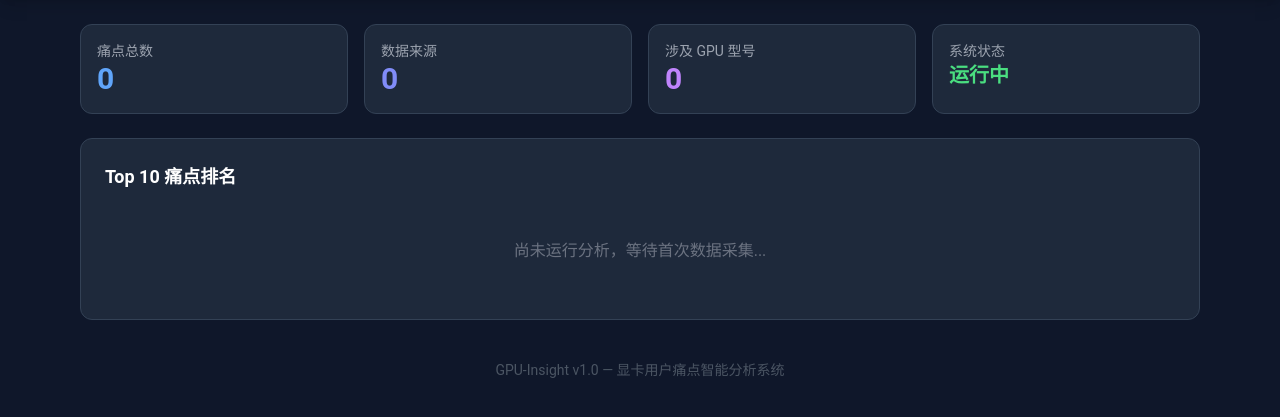
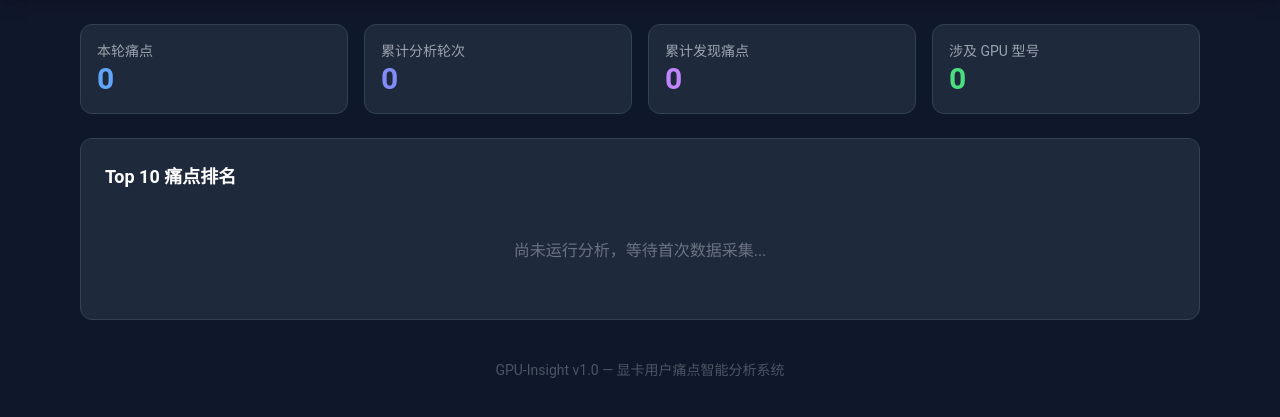
Before and after one commit to JeromeZhou/VibeDev, a FastAPI app: page / in a window 1280 px wide. Shown: the part 92-509 px from the top of the page. Run offline with FastAPI, Linux system fonts and the light colour scheme; data that the repository does not hold is empty; some libraries are stand-ins or nearby versions.

Commit message:
feat: 累计统计卡片 + 报告趋势图标修复
- 首页: 累计分析轮次/累计发现痛点/GPU型号数(从DB读取)
- 报告: 趋势图标修复(rising→↑, falling→↓, new→★)
- Web: 累计统计API(_get_cumulative_stats)

Co-Authored-By: Claude Opus 4.6 <noreply@anthropic.com>

```diff
--- a/src/reporters/__init__.py
+++ b/src/reporters/__init__.py
@@ -25,7 +25,7 @@ def generate_report(rankings: list[dict], config: dict) -> str:
         models = ", ".join(gpu.get("models", [])) or "-"
         mfrs = ", ".join(gpu.get("manufacturers", [])) or "-"
         sources = ", ".join(r.get("sources", []))
-        trend_icon = {"new": "NEW", "accelerating": "UP", "stable": "->", "declining": "DN"}.get(r.get("trend", ""), "")
+        trend_icon = {"new": "★", "rising": "↑", "stable": "→", "falling": "↓"}.get(r.get("trend", ""), "")
         lines.append(f"| {r['rank']} | {r['pain_point']} | {r['pphi_score']} | {models} | {mfrs} | {sources} | {trend_icon} |")
 
     lines.extend(["", "## 痛点详情\n"])
--- a/src/web/app.py
+++ b/src/web/app.py
@@ -85,15 +85,31 @@ def _get_source_distribution() -> dict:
         return {"labels": [], "data": [], "backgroundColor": []}
 
 
+def _get_cumulative_stats() -> dict:
+    """从 DB 获取累计统计"""
+    try:
+        from src.utils.db import get_db
+        conn = get_db()
+        total_posts = conn.execute("SELECT COUNT(*) as c FROM posts").fetchone()["c"]
+        total_runs = conn.execute("SELECT COUNT(DISTINCT run_date) as c FROM pphi_history").fetchone()["c"]
+        total_pains = conn.execute("SELECT COUNT(DISTINCT pain_point) as c FROM pphi_history").fetchone()["c"]
+        conn.close()
+        return {"total_posts": total_posts, "total_runs": total_runs, "total_pains": total_pains}
+    except Exception:
+        return {"total_posts": 0, "total_runs": 0, "total_pains": 0}
+
+
 @app.get("/")
 async def dashboard(request: Request):
     """痛点仪表盘"""
     data = _load_rankings()
+    stats = _get_cumulative_stats()
     return templates.TemplateResponse("index.html", {
         "request": request,
         "data": data,
         "rankings": data.get("rankings", [])[:10],
         "updated_at": data.get("timestamp", "尚未运行"),
+        "stats": stats,
     })
 
 
--- a/src/web/templates/index.html
+++ b/src/web/templates/index.html
@@ -33,24 +33,20 @@
         <!-- 统计卡片 -->
         <div class="grid grid-cols-1 md:grid-cols-4 gap-4 mb-6">
             <div class="card p-4">
-                <p class="text-gray-400 text-sm">痛点总数</p>
+                <p class="text-gray-400 text-sm">本轮痛点</p>
                 <p class="text-3xl font-bold text-blue-400">{{ data.total_pain_points }}</p>
             </div>
             <div class="card p-4">
-                <p class="text-gray-400 text-sm">数据来源</p>
-                <p class="text-3xl font-bold text-indigo-400">
-                    {% set ns = namespace(sources=[]) %}
-                    {% for r in rankings %}
-                        {% for s in r.get('sources', []) %}
-                            {% if s not in ns.sources %}{% set ns.sources = ns.sources + [s] %}{% endif %}
-                        {% endfor %}
-                    {% endfor %}
-                    {{ ns.sources | length }}
-                </p>
+                <p class="text-gray-400 text-sm">累计分析轮次</p>
+                <p class="text-3xl font-bold text-indigo-400">{{ stats.total_runs }}</p>
+            </div>
+            <div class="card p-4">
+                <p class="text-gray-400 text-sm">累计发现痛点</p>
+                <p class="text-3xl font-bold text-purple-400">{{ stats.total_pains }}</p>
             </div>
             <div class="card p-4">
                 <p class="text-gray-400 text-sm">涉及 GPU 型号</p>
-                <p class="text-3xl font-bold text-purple-400">
+                <p class="text-3xl font-bold text-green-400">
                     {% set ns2 = namespace(models=[]) %}
                     {% for r in rankings %}
                         {% for m in r.get('gpu_tags', {}).get('models', []) %}
@@ -59,10 +55,6 @@
                     {% endfor %}
                     {{ ns2.models | length }}
                 </p>
-            </div>
-            <div class="card p-4">
-                <p class="text-gray-400 text-sm">系统状态</p>
-                <p class="text-xl font-bold text-green-400">运行中</p>
             </div>
         </div>
 
```
